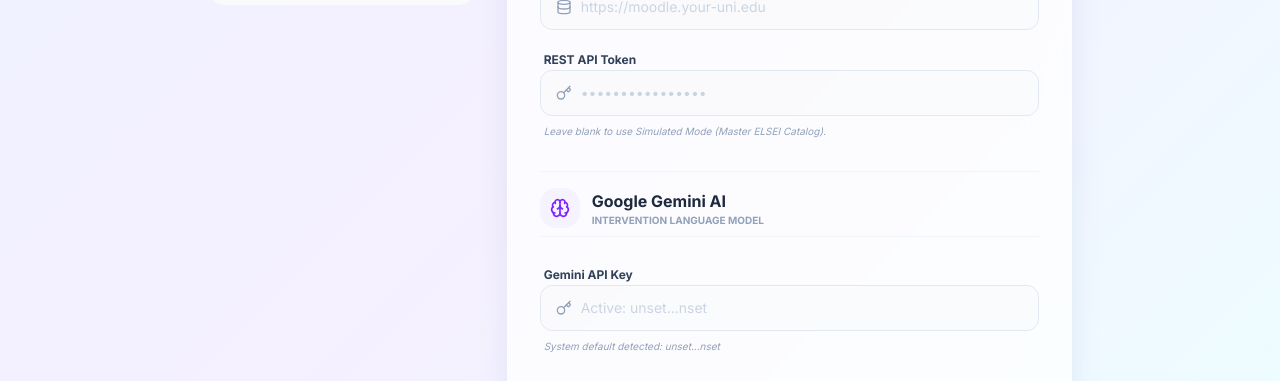
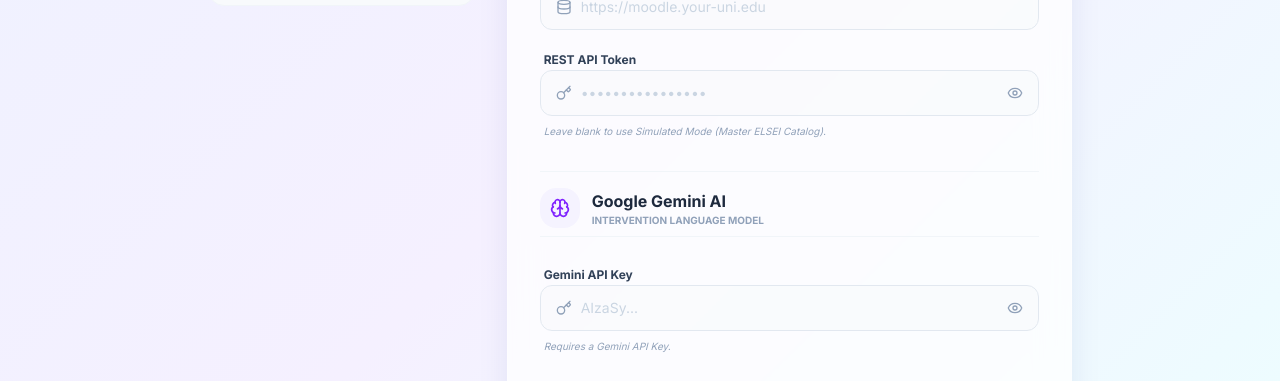
Before and after one commit to tatouis/ELSEI-Co-Regulator-ECR, a Next.js app: page /instructor/settings in a window 1280 px wide. Shown: the part 372-753 px from the top of the page. Built offline with nearby package versions, Linux system fonts and the light colour scheme; no server answers.

Commit message:
Feat: Isolate API settings per tutor via localStorage and add visibility toggles for tokens

```diff
--- a/app/instructor/settings/page.tsx
+++ b/app/instructor/settings/page.tsx
@@ -3,7 +3,7 @@
 import { useState, useEffect } from 'react';
 import { motion } from 'framer-motion';
 import Navbar from '@/components/Navbar';
-import { Settings, Server, Brain, Save, ArrowLeft, RefreshCw, Key, ShieldCheck, Database } from 'lucide-react';
+import { Settings, Server, Brain, Save, ArrowLeft, RefreshCw, Key, ShieldCheck, Database, Eye, EyeOff } from 'lucide-react';
 import { useRouter } from 'next/navigation';
 import { useSim } from '@/lib/simulationStore';
 
@@ -12,28 +12,37 @@
     const [geminiKey, setGeminiKey] = useState('');
     const [moodleUrl, setMoodleUrl] = useState('');
     const [moodleToken, setMoodleToken] = useState('');
+    const [showMoodleToken, setShowMoodleToken] = useState(false);
+    const [showGeminiKey, setShowGeminiKey] = useState(false);
     const [loading, setLoading] = useState(false);
     const [saved, setSaved] = useState(false);
     const [envConfig, setEnvConfig] = useState<any>(null);
-    const { refreshMoodleData } = useSim();
+    const { user, refreshMoodleData } = useSim();
 
     useEffect(() => {
-        setGeminiKey(localStorage.getItem('gemini_api_key') || '');
-        setMoodleUrl(localStorage.getItem('moodle_url') || '');
-        setMoodleToken(localStorage.getItem('moodle_token') || '');
+        if (!user) return;
+        const prefix = user.username ? `_${user.username}` : '';
+        setGeminiKey(localStorage.getItem(`gemini_api_key${prefix}`) || localStorage.getItem('gemini_api_key') || '');
+        setMoodleUrl(localStorage.getItem(`moodle_url${prefix}`) || localStorage.getItem('moodle_url') || '');
+        setMoodleToken(localStorage.getItem(`moodle_token${prefix}`) || localStorage.getItem('moodle_token') || '');
 
         // Check server-side env config
         fetch('/api/config')
             .then(res => res.json())
             .then(data => setEnvConfig(data))
             .catch(err => console.error("Failed to check server config", err));
-    }, []);
+    }, [user]);
 
     const handleSave = () => {
         setLoading(true);
         // Simulate save delay
         setTimeout(async () => {
-            localStorage.setItem('gemini_api_key', geminiKey);
+            const prefix = user?.username ? `_${user.username}` : '';
+            localStorage.setItem(`gemini_api_key${prefix}`, geminiKey);
+            localStorage.setItem(`moodle_url${prefix}`, moodleUrl);
+            localStorage.setItem(`moodle_token${prefix}`, moodleToken);
+
+            // Retro-compatibility fallback
             localStorage.setItem('moodle_url', moodleUrl);
             localStorage.setItem('moodle_token', moodleToken);
 
@@ -147,12 +156,19 @@
                                                     <Key className="h-4 w-4 text-slate-400" />
                                                 </div>
                                                 <input
-                                                    type="password"
+                                                    type={showMoodleToken ? "text" : "password"}
                                                     value={moodleToken}
                                                     onChange={(e) => setMoodleToken(e.target.value)}
-                                                    className="block w-full pl-10 pr-4 py-3 bg-slate-50/50 border border-slate-200 rounded-xl focus:ring-2 focus:ring-violet-400 focus:border-transparent outline-none transition-all placeholder:text-slate-300 text-sm"
+                                                    className="block w-full pl-10 pr-12 py-3 bg-slate-50/50 border border-slate-200 rounded-xl focus:ring-2 focus:ring-violet-400 focus:border-transparent outline-none transition-all placeholder:text-slate-300 text-sm"
                                                     placeholder={envConfig?.moodleTokenMasked ? `Active: ${envConfig.moodleTokenMasked}` : "••••••••••••••••"}
                                                 />
+                                                <button
+                                                    type="button"
+                                                    onClick={() => setShowMoodleToken(!showMoodleToken)}
+                                                    className="absolute inset-y-0 right-0 pr-4 flex items-center text-slate-400 hover:text-violet-600 transition-colors"
+                                                >
+                                                    {showMoodleToken ? <EyeOff className="h-4 w-4" /> : <Eye className="h-4 w-4" />}
+                                                </button>
                                             </div>
                                             <p className="text-[10px] text-slate-400 italic px-1">
                                                 {moodleToken ? 'Local override active.' : envConfig?.moodleConfigured ? `System default detected: ${envConfig.moodleTokenMasked}` : 'Leave blank to use Simulated Mode (Master ELSEI Catalog).'}
@@ -181,12 +197,19 @@
                                                     <Key className="h-4 w-4 text-slate-400" />
                                                 </div>
                                                 <input
-                                                    type="password"
+                                                    type={showGeminiKey ? "text" : "password"}
                                                     value={geminiKey}
                                                     onChange={(e) => setGeminiKey(e.target.value)}
-                                                    className="block w-full pl-10 pr-4 py-3 bg-slate-50/50 border border-slate-200 rounded-xl focus:ring-2 focus:ring-violet-400 focus:border-transparent outline-none transition-all placeholder:text-slate-300 text-sm"
+                                                    className="block w-full pl-10 pr-12 py-3 bg-slate-50/50 border border-slate-200 rounded-xl focus:ring-2 focus:ring-violet-400 focus:border-transparent outline-none transition-all placeholder:text-slate-300 text-sm"
                                                     placeholder={envConfig?.geminiConfigured ? `Active: ${envConfig.geminiKeyMasked}` : "AIzaSy..."}
                                                 />
+                                                <button
+                                                    type="button"
+                                                    onClick={() => setShowGeminiKey(!showGeminiKey)}
+                                                    className="absolute inset-y-0 right-0 pr-4 flex items-center text-slate-400 hover:text-violet-600 transition-colors"
+                                                >
+                                                    {showGeminiKey ? <EyeOff className="h-4 w-4" /> : <Eye className="h-4 w-4" />}
+                                                </button>
                                             </div>
                                             <p className="text-[10px] text-slate-400 italic px-1">
                                                 {geminiKey ? 'Local override active.' : envConfig?.geminiConfigured ? `System default detected: ${envConfig.geminiKeyMasked}` : 'Requires a Gemini API Key.'}
--- a/lib/simulationStore.tsx
+++ b/lib/simulationStore.tsx
@@ -113,8 +113,12 @@
     const [isGeminiConfigured, setIsGeminiConfigured] = useState(false);
 
     const refreshMoodleData = async () => {
-        const url = localStorage.getItem('moodle_url');
-        const token = localStorage.getItem('moodle_token');
+        const storedUser = localStorage.getItem('ecr_user');
+        const parsedUser = storedUser ? JSON.parse(storedUser) : null;
+        const prefix = parsedUser?.username ? `_${parsedUser.username}` : '';
+
+        const url = localStorage.getItem(`moodle_url${prefix}`) || localStorage.getItem('moodle_url');
+        const token = localStorage.getItem(`moodle_token${prefix}`) || localStorage.getItem('moodle_token');
         if (url && token) {
             try {
                 const res = await fetch(`/api/moodle/sync?url=${encodeURIComponent(url)}&token=${token}`);
@@ -145,8 +149,11 @@
         const storedUser = localStorage.getItem('ecr_user');
         if (storedUser) setUser(JSON.parse(storedUser));
 
+        const parsedUser = storedUser ? JSON.parse(storedUser) : null;
+        const prefix = parsedUser?.username ? `_${parsedUser.username}` : '';
+
         // Check if Gemini is configured (locally or via env)
-        const localKey = localStorage.getItem('gemini_api_key');
+        const localKey = localStorage.getItem(`gemini_api_key${prefix}`) || localStorage.getItem('gemini_api_key');
         setIsGeminiConfigured(!!localKey);
 
         // Initial Moodle Sync
@@ -260,7 +267,11 @@
                 )
             );
 
-            const customGeminiKey = localStorage.getItem('gemini_api_key') || '';
+
+            const storedUser = localStorage.getItem('ecr_user');
+            const parsedUser = storedUser ? JSON.parse(storedUser) : null;
+            const prefix = parsedUser?.username ? `_${parsedUser.username}` : '';
+            const customGeminiKey = localStorage.getItem(`gemini_api_key${prefix}`) || localStorage.getItem('gemini_api_key') || '';
             const headers: Record<string, string> = { 'Content-Type': 'application/json' };
             if (customGeminiKey) headers['X-Gemini-Key'] = customGeminiKey;
 
```
